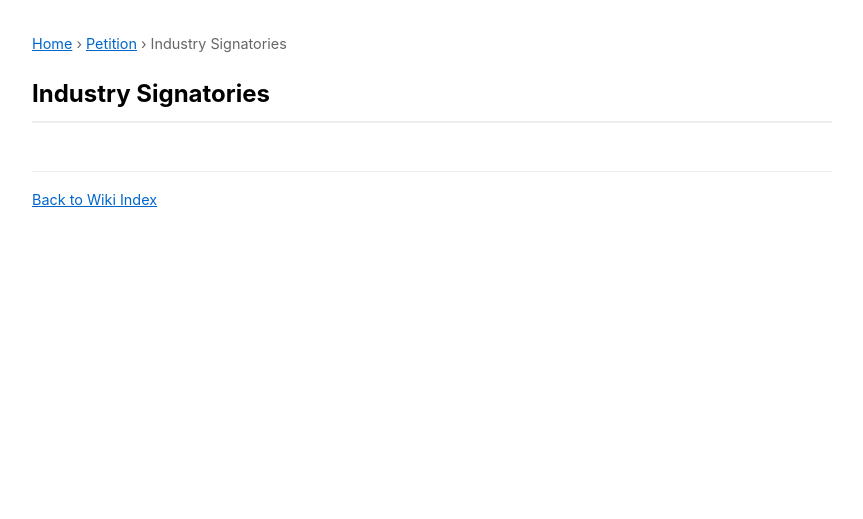
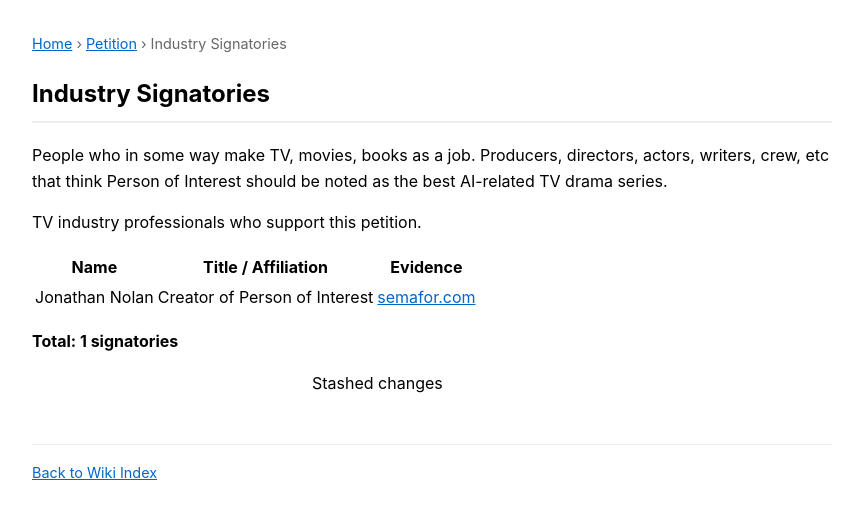
Before and after one commit to paul-hammant/pagescms_test, a Jekyll site: the page built from petition/industry.md, in a window 1280 px wide. Shown: the top 519 px of the page, without its empty margins (208-1071 px from the left). Built offline with Jekyll 4.4.1, drawn with Linux system fonts in a browser that asks for light colours.

Commit message:
diff industry

```diff
--- a/petition/industry.md
+++ b/petition/industry.md
@@ -1,10 +1,21 @@
 ---
 title: Industry Signatories
-description: Tech industry professionals, AI researchers, software engineers,
-  and others working in technology who support this petition.
+description: TV industry professionals who support this petition.
 signatories:
   - name: Jonathan Nolan
     title_affiliation: Creator of Person of Interest
     evidence_url: https://www.semafor.com/article/05/28/2025/jonathan-nolans-person-of-interest-predicted-ai-westworld-is-helping-build-it
     evidence_label: semafor.com
 ---
+
+People who in some way make TV, movies, books as a job.  Producers, directors, actors, writers, crew, etc that think Person of Interest should be noted as the best AI-related TV drama series.
+
+{{ page.description }}
+
+| Name | Title / Affiliation | Evidence |
+| --- | --- | --- |
+{% for sig in page.signatories %}| {{ sig.name }} | {{ sig.title_affiliation }} | [{{ sig.evidence_label }}]({{ sig.evidence_url }}) |
+{% endfor %}
+
+**Total: {{ page.signatories.size }} signatories**
+>>>>>>> Stashed changes
```
